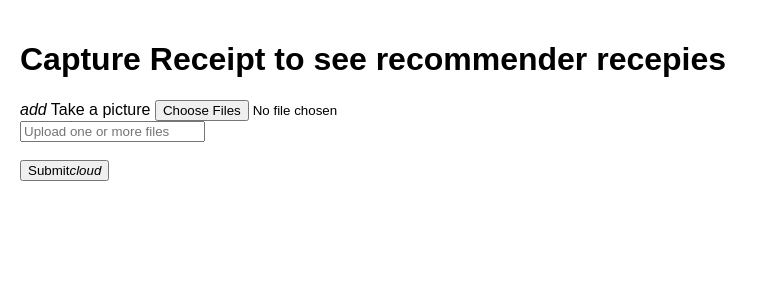
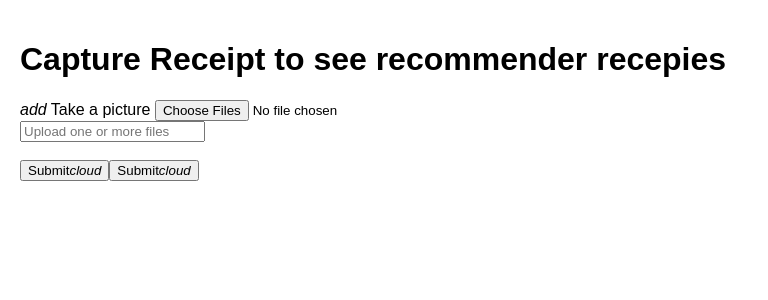
Before and after one commit to syzer/hackaton-2018-open-food-ch, a React (Create React App) app in the folder frontend/browser-scanner/src/: page / in a window 1280 px wide. Shown: the top 300 px of the page, without its empty margins (0-768 px from the left). Built offline with nearby package versions, Linux system fonts and the light colour scheme; the HTML template or start-up script is replaced by a standard one.

Commit message:
Handle Migros and Coop on separate buttons :D

```diff
--- a/frontend/browser-scanner/src/App.js
+++ b/frontend/browser-scanner/src/App.js
@@ -1,13 +1,17 @@
-import React from 'react';
-// import Webcam from "react-webcam";
+import React from 'react'
+import dotenv from 'dotenv'
+
+dotenv.config()
 
 const upperFirst = e => e[0].toLocaleUpperCase() + e.substr(1)
 
 export default class App extends React.Component {
   constructor(props) {
     super(props)
-    this.imageRecognizer = `https://fbcf405e.eu.ngrok.io/`
-    this.recommender = `https://341f086c.eu.ngrok.io/`
+
+    this.imageRecognizer = process.env.REACT_APP_IMAGE_RECOGNIZER
+    this.recommender = process.env.REACT_APP_RECOMMENDER
+
     this.state = {
       cards: [],
       ingredients: [],
@@ -18,8 +22,8 @@ export default class App extends React.Component {
     }
   }
 
-  fetchBillRecognition = () =>
-    fetch(this.imageRecognizer, {
+  fetchBillRecognition = (shop) =>
+    fetch(this.imageRecognizer + shop, {
       method: 'POST',
       body: new FormData(document.querySelector('#take-picture-form'))
     })
@@ -40,12 +44,12 @@ export default class App extends React.Component {
     fetch(this.recommender + 'rezepte/' + recepieId + '.json')
       .then(resp => resp.json())
 
-  handleClick = (e) => {
+  handleClick = shop => e => {
     e.preventDefault()
     this.setState({ sending: true })
 
     return Promise.all([
-      this.fetchBillRecognition(),
+      this.fetchBillRecognition(shop),
       this.fetchMyRefrigerator(),
     ])
       .then(e => {
@@ -172,11 +176,20 @@ export default class App extends React.Component {
               <br/>
               <div className="input-field">
                 <button
+                  className="btn waves-effect waves-light orange"
+                  type="submit"
+                  name="action"
+                  disabled={this.state.sending}
+                  onClick={this.handleClick('migros')}>
+                  Submit
+                  <i className="material-icons right">cloud</i>
+                </button>
+                <button
                   className="btn waves-effect waves-light"
                   type="submit"
                   name="action"
                   disabled={this.state.sending}
-                  onClick={this.handleClick}>
+                  onClick={this.handleClick('coop')}>
                   Submit
                   <i className="material-icons right">cloud</i>
                 </button>
```
